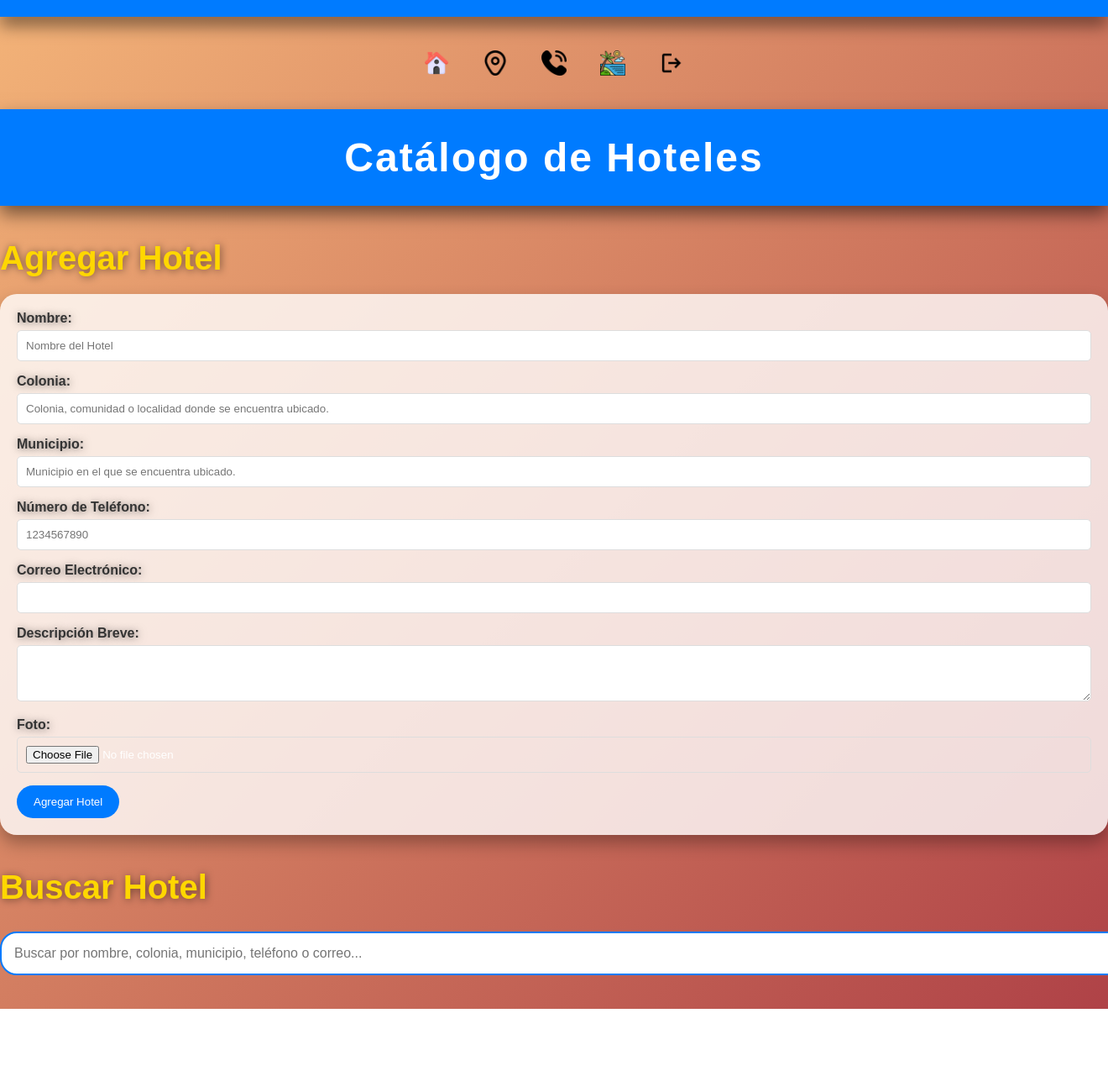
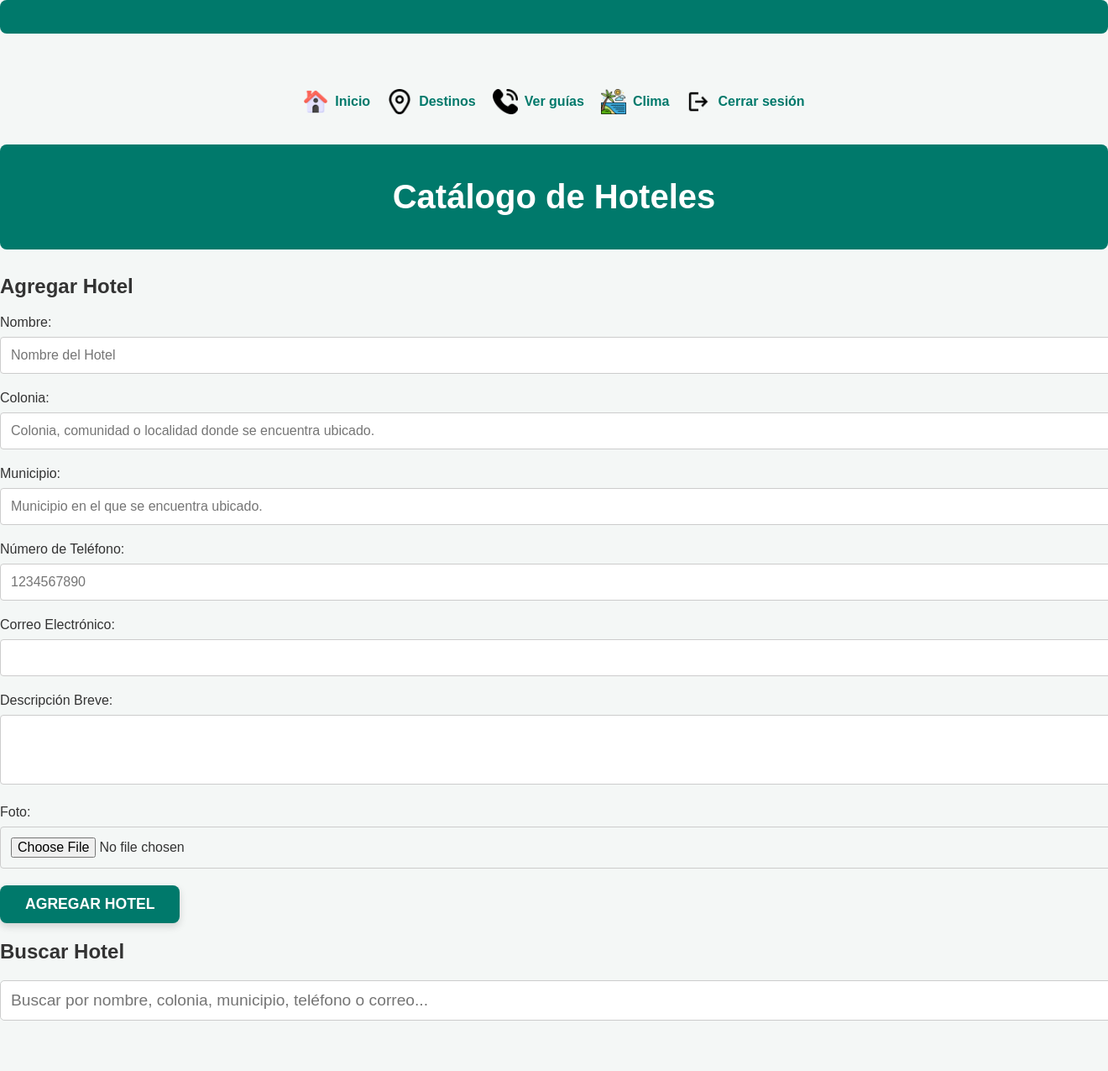
Before and after one commit to IVAN0137/estoesturismo, a PHP site: page /hoteles.html in a window 1320 px wide; the page is wider, and only the part inside the window is pictured. Shown: that part at 84% size. Before the commit the page ends 1201 px from the top of that part, so only its background shows below. Run offline with PHP 8.4, Linux system fonts and the light colour scheme; data that the repository does not hold is empty.

Commit message:
Modifique todo lo relacionado al registro de hoteles

```diff
--- a/css/hoteles.css
+++ b/css/hoteles.css
@@ -1,302 +1,315 @@
-/* Estilo general del cuerpo */
+/* Estilos generales del cuerpo y la fuente */
 body {
-    font-family: 'Poppins', sans-serif;
+    font-family: 'Arial', sans-serif;
     margin: 0;
     padding: 0;
-    background: linear-gradient(135deg, #f3b378, #af4247);
-    color: #fff;
-    overflow-x: hidden;
+    background-color: #f4f7f6;
+    color: #333;
 }
 
 /* Contenedor principal */
 .container {
+    width: 90%;
     max-width: 1200px;
     margin: 0 auto;
     padding: 20px;
-    text-align: center;
-    transform: perspective(1000px) rotateY(0deg);
-    transition: transform 0.5s ease;
 }
 
-/* Animación 3D para el hover del contenedor */
-.container:hover {
-    transform: perspective(1000px) rotateY(5deg) rotateX(2deg);
-}
-
-/* Estilos para el encabezado */
+/* Cabecera */
 header {
-    background-color: #007BFF;
+    text-align: center;
+    padding: 20px;
+    background-color: #00796b;
     color: white;
-    padding: 10px 0;
-    text-align: center;
-    box-shadow: 0 10px 20px rgba(0, 0, 0, 0.5);
-    transform: translateZ(0);
+    border-radius: 8px;
+    margin-bottom: 30px;
 }
 
 header h1 {
+    font-size: 2.5rem;
     margin: 0;
-    font-size: 3em;
-    letter-spacing: 2px;
-    transform: rotateX(0deg) rotateY(0deg);
-    transition: transform 0.5s;
 }
 
-header h1:hover {
-    transform: rotateX(10deg) rotateY(10deg);
-}
-
-/* Estilo del contenedor de navegación */
+/* Estilo para la navegación */
 nav ul {
     list-style-type: none;
     padding: 0;
-    margin: 20px 0;
     display: flex;
     justify-content: center;
-    transform: rotateY(0deg);
+    gap: 20px;
 }
 
-nav li {
-    margin: 0 20px;
-    position: relative;
-    perspective: 800px;
-    transform-style: preserve-3d;
+nav ul li {
+    display: inline;
 }
 
-nav li a {
+nav ul li a {
+    color: #00796b;
     text-decoration: none;
+    font-weight: bold;
     display: flex;
     align-items: center;
-    justify-content: center;
-    position: relative;
-    z-index: 10;
-    transition: transform 0.5s ease;
-    transform: rotateY(0deg);
+    gap: 8px;
+    transition: color 0.3s ease;
 }
 
-nav img {
-    vertical-align: middle;
-    transition: transform 0.3s ease;
-    backface-visibility: hidden;
+nav ul li a:hover {
+    color: #004d40;
 }
 
-nav img:hover {
-    transform: scale(1.3) rotateZ(360deg);
-    /* Animación 3D rotatoria */
+nav ul li a img {
+    width: 30px;
+    height: 30px;
 }
 
-/* Texto que aparece al hacer hover sobre los íconos */
-nav li a span {
-    display: none;
-    position: absolute;
-    left: 40px;
-    top: 50%;
-    transform: translateY(-50%);
-    background-color: #333;
-    color: #fff;
-    padding: 5px 10px;
-    border-radius: 5px;
-    white-space: nowrap;
-    box-shadow: 0 2px 8px rgba(0, 0, 0, 0.2);
-    transition: opacity 0.3s ease, transform 0.3s ease;
-    opacity: 0;
-    z-index: 1000;
-}
-
-nav li:hover a span {
-    display: block;
-    opacity: 1;
-    transform: translate(60px, -50%) scale(1.1);
-    /* Escala y desplazamiento suave */
-    transition: all 0.4s ease-in-out;
-}
-
-nav li:hover a {
-    transform: scale(1.2) rotateY(10deg);
-    /* Efecto 3D en hover */
-}
-
-/* Estilos para las secciones */
-.section {
-    margin: 40px 0;
-    text-shadow: 1px 1px 10px rgba(0, 0, 0, 0.5);
-    transform: rotateX(0deg);
-}
-
-h2 {
-    font-size: 2.5em;
-    color: #FFD700;
+/* Estilo para los formularios */
+.form-group {
     margin-bottom: 20px;
-    transition: transform 0.4s ease, color 0.4s ease;
-}
-
-h2:hover {
-    transform: scale(1.1) rotateX(10deg);
-    color: #00ff99;
-}
-
-/* Estilos para el formulario */
-.form {
-    background-color: rgba(255, 255, 255, 0.8);
-    padding: 20px;
-    border-radius: 20px;
-    box-shadow: 0 10px 20px rgba(0, 0, 0, 0.3);
-    transform: translateZ(0);
-    transition: transform 0.5s ease;
-}
-
-.form:hover {
-    transform: translateY(-20px) scale(1.02);
-}
-
-.form-group {
-    margin-bottom: 15px;
-    text-align: left;
 }
 
 .form-group label {
     display: block;
-    margin-bottom: 5px;
-    font-weight: bold;
+    font-size: 1rem;
     color: #333;
+    margin-bottom: 8px;
 }
 
 .form-group input,
 .form-group textarea {
     width: 100%;
-    padding: 10px;
-    border: 1px solid #ddd;
-    border-radius: 5px;
-    box-sizing: border-box;
+    padding: 12px;
+    font-size: 1rem;
+    border: 1px solid #ccc;
+    border-radius: 4px;
     transition: border-color 0.3s ease;
 }
 
 .form-group input:focus,
 .form-group textarea:focus {
-    border-color: #007BFF;
-    box-shadow: 0 5px 15px rgba(0, 123, 255, 0.2);
+    border-color: #00796b;
+    outline: none;
 }
 
-.btn-submit {
-    background-color: #007BFF;
-    color: #fff;
-    padding: 12px 20px;
+form .btn-submit {
+    background-color: #00796b;
+    color: white;
     border: none;
-    border-radius: 50px;
+    padding: 12px 30px;
+    font-size: 1.1rem;
+    font-weight: bold;
+    border-radius: 8px;
     cursor: pointer;
+    text-transform: uppercase;
+    transition: all 0.3s ease-in-out;
+    display: inline-block;
+    text-align: center;
+    box-shadow: 0 4px 10px rgba(0, 0, 0, 0.15);
+    outline: none;
+}
+
+form .btn-submit:hover {
+    background-color: #004d40;
+    color: #ffffff;
+    transform: scale(1.05);
+    box-shadow: 0 8px 20px rgba(0, 0, 0, 0.2);
+}
+
+form .btn-submit:focus {
+    outline: none;
+    box-shadow: 0 0 15px rgba(0, 123, 123, 0.7);
+}
+
+form .btn-submit::after {
+    content: "";
+    position: absolute;
+    top: 50%;
+    left: 50%;
+    width: 300%;
+    height: 300%;
+    background-color: rgba(255, 255, 255, 0.2);
+    transition: all 0.3s ease;
+    border-radius: 50%;
+    transform: translate(-50%, -50%) scale(0);
+}
+
+form .btn-submit:hover::after {
+    transform: translate(-50%, -50%) scale(1);
+}
+
+/* Estilo para el buscador */
+#buscador input {
+    width: 100%;
+    padding: 12px;
+    font-size: 1.2rem;
+    border: 1px solid #ccc;
+    border-radius: 5px;
+    margin-bottom: 30px;
+    transition: border-color 0.3s ease;
+}
+
+#buscador input:focus {
+    border-color: #00796b;
+    outline: none;
+}
+
+/* Contenedor de las tarjetas de los guías */
+.cards-container {
+    display: grid;
+    grid-template-columns: repeat(auto-fill, minmax(300px, 1fr));
+    gap: 20px;
+    margin-top: 30px;
+    animation: fadeInUp 0.5s ease-out;
+}
+
+/* Estilo para cada tarjeta */
+.card {
+    background-color: white;
+    border-radius: 8px;
+    box-shadow: 0 4px 10px rgba(0, 0, 0, 0.1);
+    overflow: hidden;
+    transition: transform 0.3s ease, box-shadow 0.3s ease;
+    position: relative;
+}
+
+.card:hover {
+    transform: translateY(-5px);
+    box-shadow: 0 6px 15px rgba(0, 0, 0, 0.2);
+}
+
+.card img {
+    width: 100%;
+    height: 200px;
+    object-fit: cover;
+}
+
+.card h3 {
+    font-size: 1.3rem;
+    margin: 15px 20px 10px;
+}
+
+.card p {
+    font-size: 1rem;
+    margin: 0 20px 20px;
+    color: #555;
+}
+
+.card .btn {
+    display: inline-block;
+    padding: 10px 20px;
+    background-color: #00796b;
+    color: white;
+    text-decoration: none;
+    border-radius: 5px;
+    margin: 0 20px 20px;
     transition: background-color 0.3s ease, transform 0.3s ease;
 }
 
-.btn-submit:hover {
-    background-color: #0056b3;
-    transform: scale(1.1) rotate(-2deg);
+.card .btn:hover {
+    background-color: #004d40;
+    transform: scale(1.05);
 }
 
-/* Estilos para el buscador */
-#search-input {
-    width: 100%;
-    padding: 15px;
-    font-size: 1em;
-    border: 2px solid #007BFF;
-    border-radius: 20px;
-    margin-top: 10px;
-    transition: border-color 0.3s ease;
+/* Animaciones */
+@keyframes fadeInUp {
+    from {
+        opacity: 0;
+        transform: translateY(10px);
     }
 
-#search-input:focus {
-    border-color: #0056b3;
-    box-shadow: 0 5px 15px rgba(0, 123, 255, 0.4);
+    to {
+        opacity: 1;
+        transform: translateY(0);
+    }
 }
 
-/* Estilos para el contenedor de tarjetas */
-.cards-container {
-    display: flex;
-    flex-wrap: wrap;
-    justify-content: space-around;
+@keyframes fadeIn {
+    from {
+        opacity: 0;
     }
 
-/* Estilos para el contenedor de tarjetas */
-.cards-container {
-    display: flex;
-    flex-wrap: wrap;
-    justify-content: space-around;
+    to {
+        opacity: 1;
+    }
 }
 
-.card {
-    background-color: rgba(255, 255, 255, 0.9);
-    border: 1px solid #ddd;
-    border-radius: 15px;
-    box-shadow: 0 8px 15px rgba(0, 0, 0, 0.2);
-    margin: 20px;
-    padding: 20px;
-    text-align: left;
-    width: calc(33% - 40px);
-    /* Espacio para margen */
-    max-width: 300px;
-    /* Ancho máximo para mantener la consistencia */
-    box-sizing: border-box;
-    transition: transform 0.5s ease, box-shadow 0.5s ease;
-    perspective: 1000px;
-    transform-style: preserve-3d;
-    max-height: 400px;
-    /* Altura máxima */
-    overflow-y: auto;
-    /* Permitir desplazamiento si el contenido es demasiado largo */
+@keyframes slideUp {
+    from {
+        transform: translateY(10px);
     }
 
-.card:hover {
-    transform: rotateY(10deg) translateY(-10px);
-    box-shadow: 0 12px 30px rgba(0, 0, 0, 0.4);
+    to {
+        transform: translateY(0);
+    }
 }
 
-.card img {
-    max-width: 100%;
-    height: auto;
-    border-radius: 10px;
-    margin-bottom: 15px;
-    transform: rotateY(0deg);
-    transition: transform 0.5s ease;
-}
-
-.card img:hover {
-    transform: rotateY(360deg);
-}
-
-.card h3 {
-    margin-top: 0;
-    font-size: 1.8em;
-    color: #007BFF;
-    transition: color 0.3s ease;
-}
-
-.card h3:hover {
-    color: #FF5733;
-}
-
-.card p {
-    margin: 5px 0;
-    overflow-wrap: break-word;
-    /* Permitir que el texto largo se ajuste a la línea */
-}
-
-/* Estilos para el modal de edición */
-#edit-modal {
-    display: none;
-    background-color: rgba(0, 0, 0, 0.8);
+/* Estilo para el modal */
+.modal {
     position: fixed;
     top: 0;
     left: 0;
     width: 100%;
     height: 100%;
+    background-color: rgba(0, 0, 0, 0.5);
+    display: flex;
     justify-content: center;
     align-items: center;
-    z-index: 2000;
+    animation: fadeIn 0.3s ease-out;
 }
 
-#edit-modal .form {
-    background-color: #fff;
-    padding: 30px;
-    border-radius: 10px;
-    max-width: 600px;
-    width: 100%;
-    box-shadow: 0 4px 10px rgba(0, 0, 0, 0.1);
+.modal form {
+    background-color: white;
+    padding: 20px;
+    border-radius: 8px;
+    width: 500px;
+    animation: slideUp 0.3s ease-out;
 }
+
+/* Estilo responsivo */
+@media (max-width: 768px) {
+    header h1 {
+        font-size: 2rem;
+    }
+
+    .form-group input,
+    .form-group textarea {
+        font-size: 1rem;
+    }
+
+    .cards-container {
+        grid-template-columns: repeat(auto-fill, minmax(250px, 1fr));
+    }
+
+    nav ul {
+        flex-direction: column;
+        gap: 15px;
+    }
+
+    .card img {
+        height: 180px;
+    }
+}
+
+@media (max-width: 480px) {
+    header h1 {
+        font-size: 1.8rem;
+    }
+
+    .cards-container {
+        grid-template-columns: 1fr;
+    }
+
+    .card h3 {
+        font-size: 1.1rem;
+    }
+
+    .form-group input,
+    .form-group textarea {
+        font-size: 1rem;
+    }
+
+    .btn-submit,
+    .card .btn {
+        font-size: 1rem;
+        padding: 10px 20px;
+    }
+}
--- a/get_hoteles.php
+++ b/get_hoteles.php
@@ -7,21 +7,19 @@ $dbname = "hotel";
 $conn = new mysqli($servername, $username, $password, $dbname);
 
 if ($conn->connect_error) {
-    die("Conexion fallida: " . $conn->connect_error);
+    die(json_encode(["success" => false, "message" => "Connection failed: " . $conn->connect_error]));
 }
 
-$sql = "SELECT * FROM hotel";
+$sql = "SELECT * FROM hoteles";
 $result = $conn->query($sql);
 
 $hotel = [];
-
 if ($result->num_rows > 0) {
     while ($row = $result->fetch_assoc()) {
-        $guides[] = $row;
+        $hotel[] = $row;
     }
 }
 
-echo json_encode(["hotel" => $hotel]);
-
+echo json_encode(["success" => true, "hotel" => $hotel]);
 $conn->close();
 ?>
--- a/hoteles.html
+++ b/hoteles.html
@@ -117,40 +117,40 @@
         <div id="edit-modal" style="display:none;">
             <h2>Editar Hotel</h2>
             <form id="edit-hotel-form" enctype="multipart/form-data" class="form">
-                <input type="hidden" id="edit-idht" name="id">
+                <input type="hidden" id="edit-id" name="id">
                 <div class="form-group">
                     <label for="edit-nombre">Nombre:</label>
-                    <input type="text" id="edit-nombreht" name="nombre" required>
+                    <input type="text" id="edit-nombre" name="nombre" required>
                 </div>
 
                 <div class="form-group">
                     <label for="edit-colonia">Colonia:</label>
-                    <input type="text" id="edit-coloniaht" name="colonia" required>
+                    <input type="text" id="edit-colonia" name="colonia" required>
                 </div>
 
                 <div class="form-group">
                     <label for="edit-municipio">Municipio:</label>
-                    <input type="text" id="edit-municipioht" name="municipio" required>
+                    <input type="text" id="edit-municipio" name="municipio" required>
                 </div>
 
                 <div class="form-group">
                     <label for="edit-telefono">Número de Teléfono:</label>
-                    <input type="text" id="edit-telefonoht" name="telefono" required>
+                    <input type="text" id="edit-telefono" name="telefono" required>
                 </div>
 
                 <div class="form-group">
                     <label for="edit-correo">Correo Electrónico:</label>
-                    <input type="email" id="edit-correoht" name="correo" required>
+                    <input type="email" id="edit-correo" name="correo" required>
                 </div>
 
                 <div class="form-group">
                     <label for="edit-descripcion">Descripción Breve:</label>
-                    <textarea id="edit-descripcionht" name="descripcion" rows="3" required></textarea>
+                    <textarea id="edit-descripcion" name="descripcion" rows="3" required></textarea>
                 </div>
 
                 <div class="form-group">
                     <label for="edit-foto">Foto:</label>
-                    <input type="file" id="edit-fotoht" name="foto" accept="image/*">
+                    <input type="file" id="edit-foto" name="foto" accept="image/*">
                 </div>
 
                 <button type="submit" class="btn-submit">Guardar Cambios</button>
```
Also changed, not shown: add_hotel.php (+9 -9 lines), delete_hotel.php (+19 -7 lines), edit_hotel.php (+33 -16 lines), get_hotel.php (+19 -6 lines), js/hoteles.js (+58 -60 lines). Lines whose indentation alone changed are shown as unchanged.
